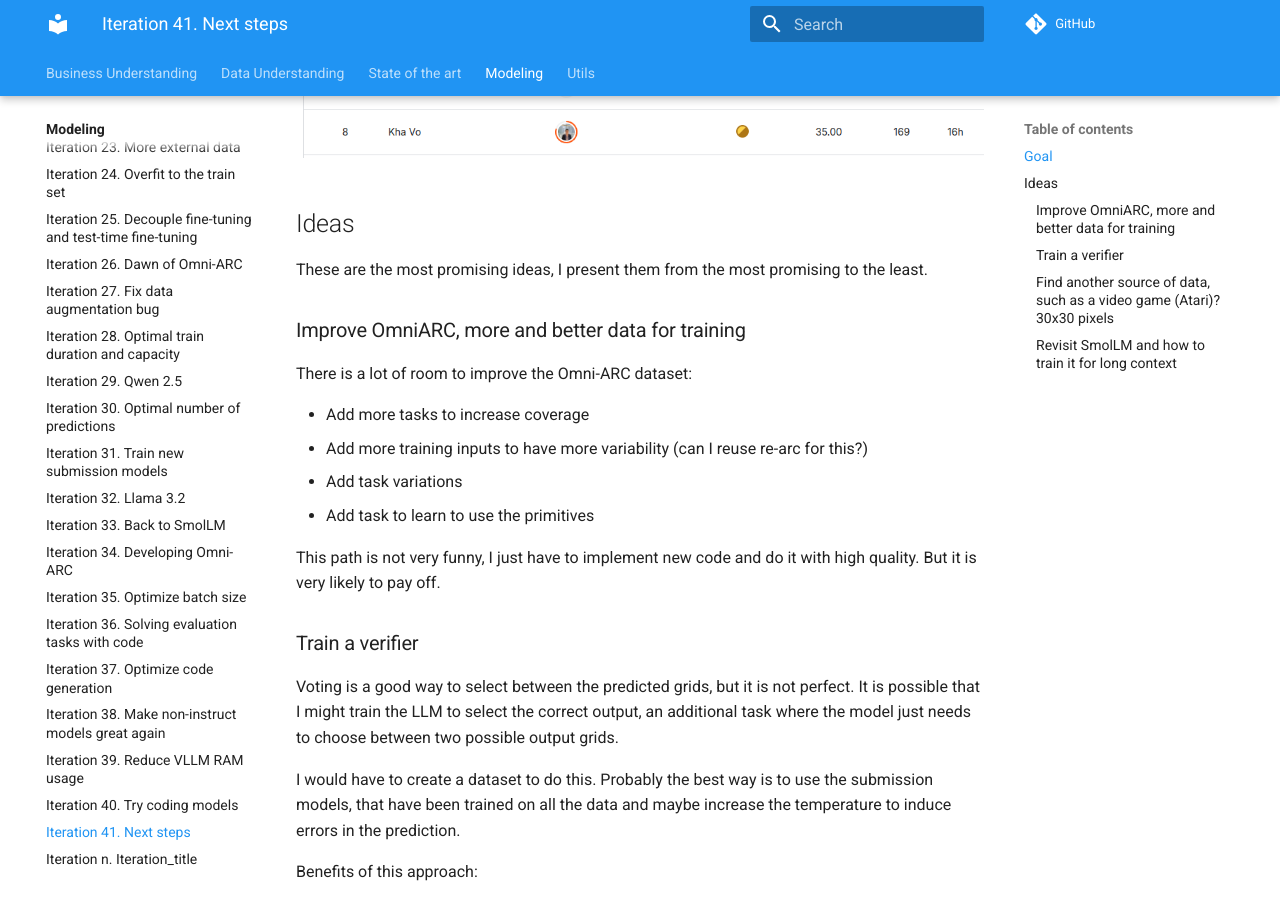
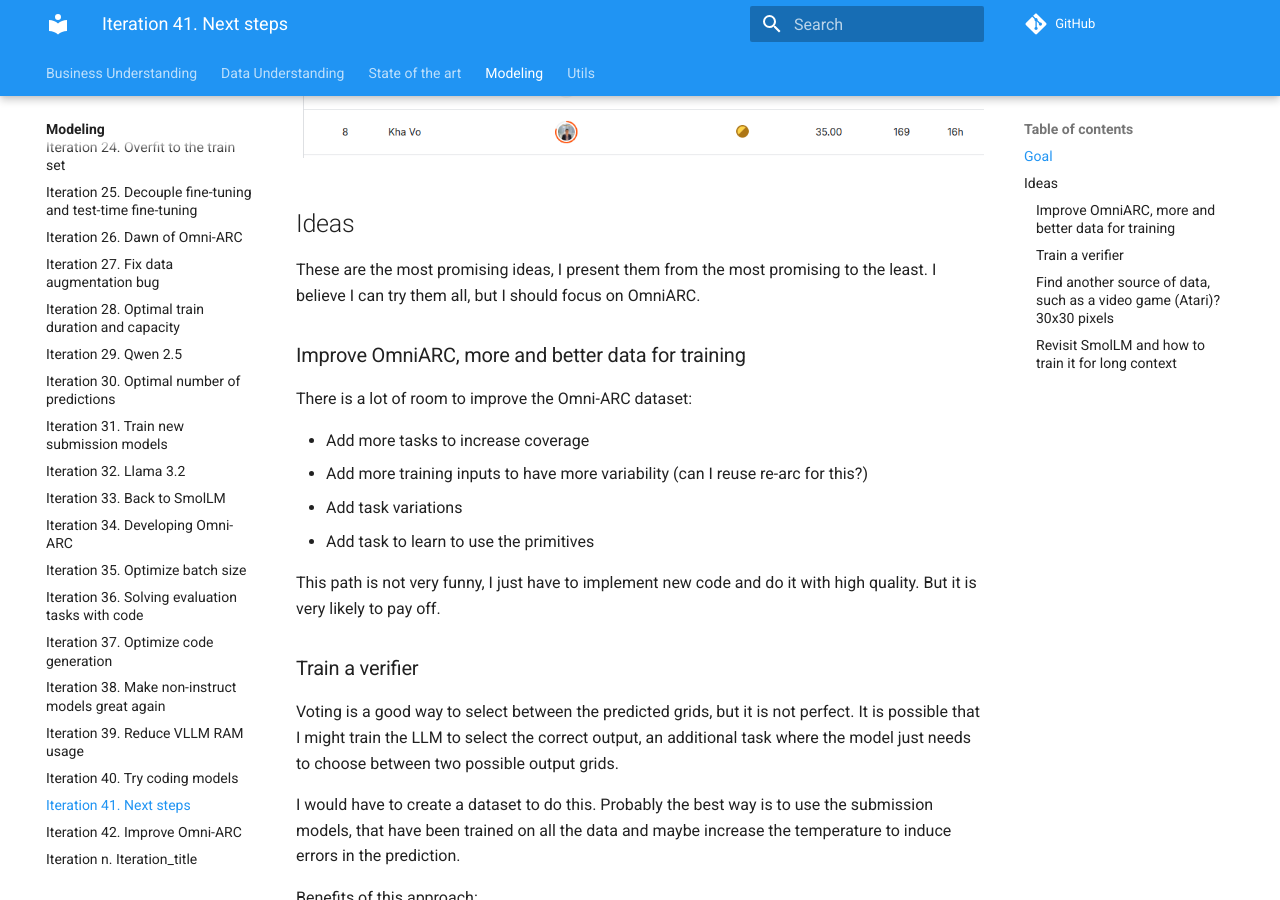
Before and after one commit to zhengjunyao-work/arc24, an MkDocs documentation site: the page built from docs/modeling/Iteration_41_next_steps.md, in a window 1280 px wide and 900 px high, scrolled down 672 px. Built offline with MkDocs 1.6.1 and Material for MkDocs 9.7.7, drawn with Linux system fonts in a browser that asks for light colours; comment, search, counter and statistics services are not loaded.

Commit message:
new iteration 42 to improve omniarc

```diff
--- a/docs/modeling/Iteration_41_next_steps.md
+++ b/docs/modeling/Iteration_41_next_steps.md
@@ -11,7 +11,8 @@
 
 ## Ideas
 
-These are the most promising ideas, I present them from the most promising to the least.
+These are the most promising ideas, I present them from the most promising to the least. I believe I can
+try them all, but I should focus on OmniARC.
 
 ### Improve OmniARC, more and better data for training
 
```
Also changed, not shown: docs/modeling/Iteration_42_improve_omniarc.md (added, +30 -0 lines).
